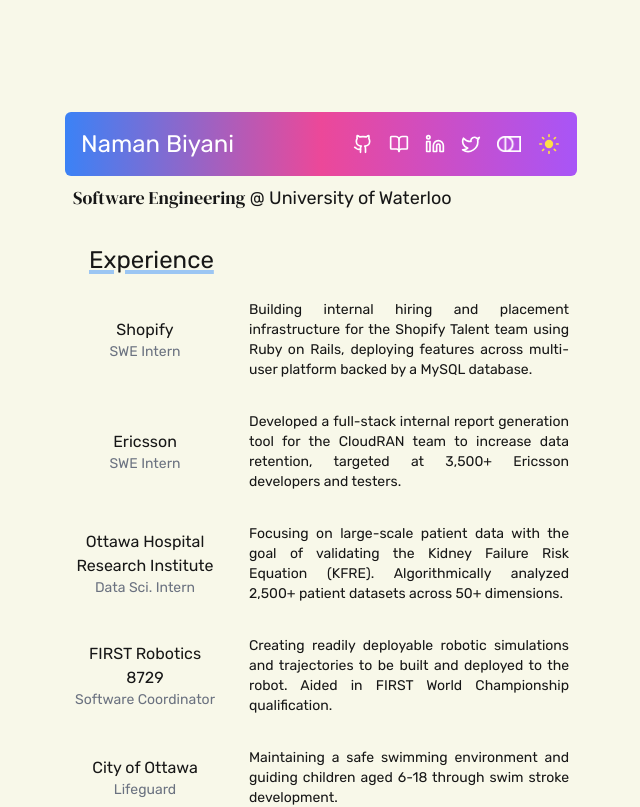
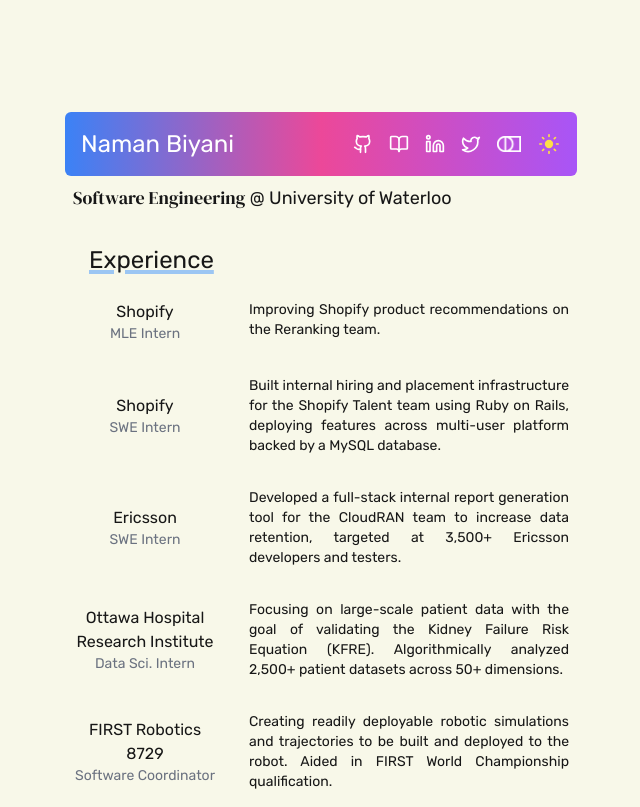
Before and after one commit to NamanBiyani06/namanbiyani.com, a Next.js app: page / in a window 1280 px wide. Shown: the top 807 px of the page, without its empty margins (319-959 px from the left). Built offline with nearby package versions, Linux system fonts and the light colour scheme; a web font is replaced by a local one.

Commit message:
update exp

```diff
--- a/src/components/Experience/experience.tsx
+++ b/src/components/Experience/experience.tsx
@@ -8,9 +8,15 @@ export default function Experience() {
       <div className="grid grid-cols-3 gap-x-8 gap-y-8">
         <div className="flex flex-col items-center justify-center" data-aos="fade-up">
           <div className="">Shopify</div>
+          <div className="text-gray-500 dark:text-gray-400 text-sm">MLE Intern</div>
+        </div>
+        <div className="text-sm text-justify col-span-2" data-aos="fade-up">Improving Shopify product recommendations on the Reranking team.</div>
+
+        <div className="flex flex-col items-center justify-center" data-aos="fade-up">
+          <div className="">Shopify</div>
           <div className="text-gray-500 dark:text-gray-400 text-sm">SWE Intern</div>
         </div>
-        <div className="text-sm text-justify col-span-2" data-aos="fade-up">Building internal hiring and placement infrastructure for the Shopify Talent team using Ruby on Rails,
+        <div className="text-sm text-justify col-span-2" data-aos="fade-up">Built internal hiring and placement infrastructure for the Shopify Talent team using Ruby on Rails,
 deploying features across multi-user platform backed by a MySQL database.</div>
 
         <div className="flex flex-col items-center justify-center" data-aos="fade-up">
```
